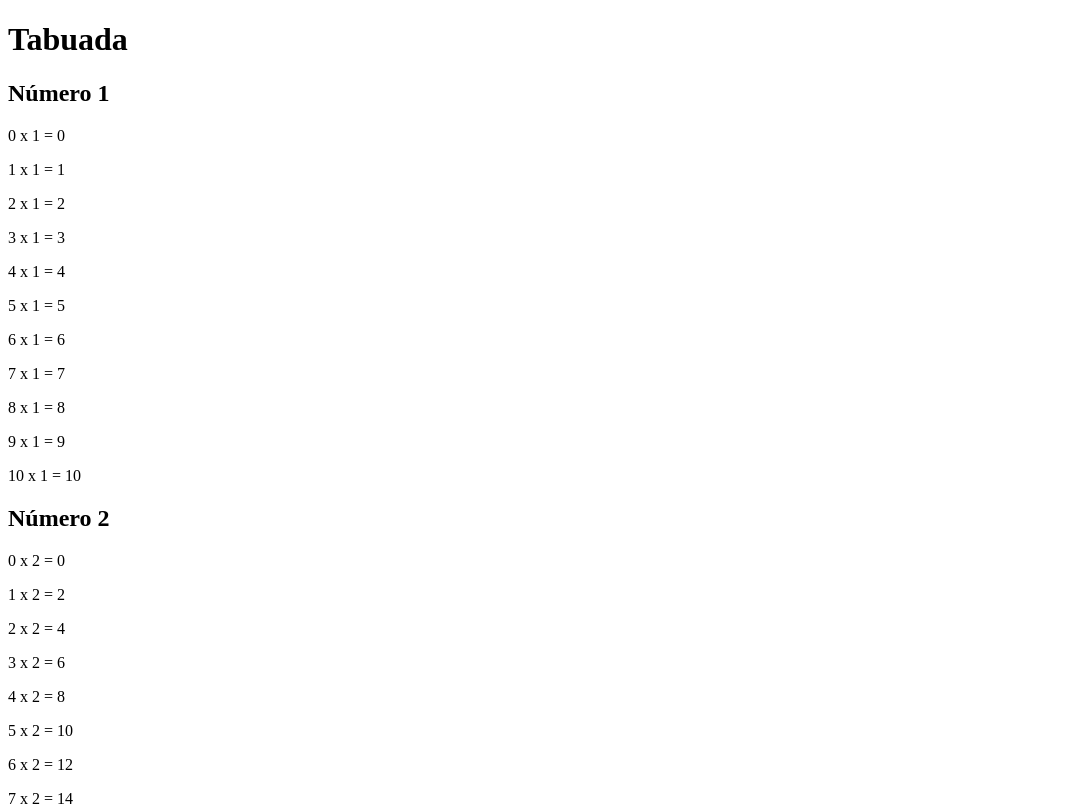
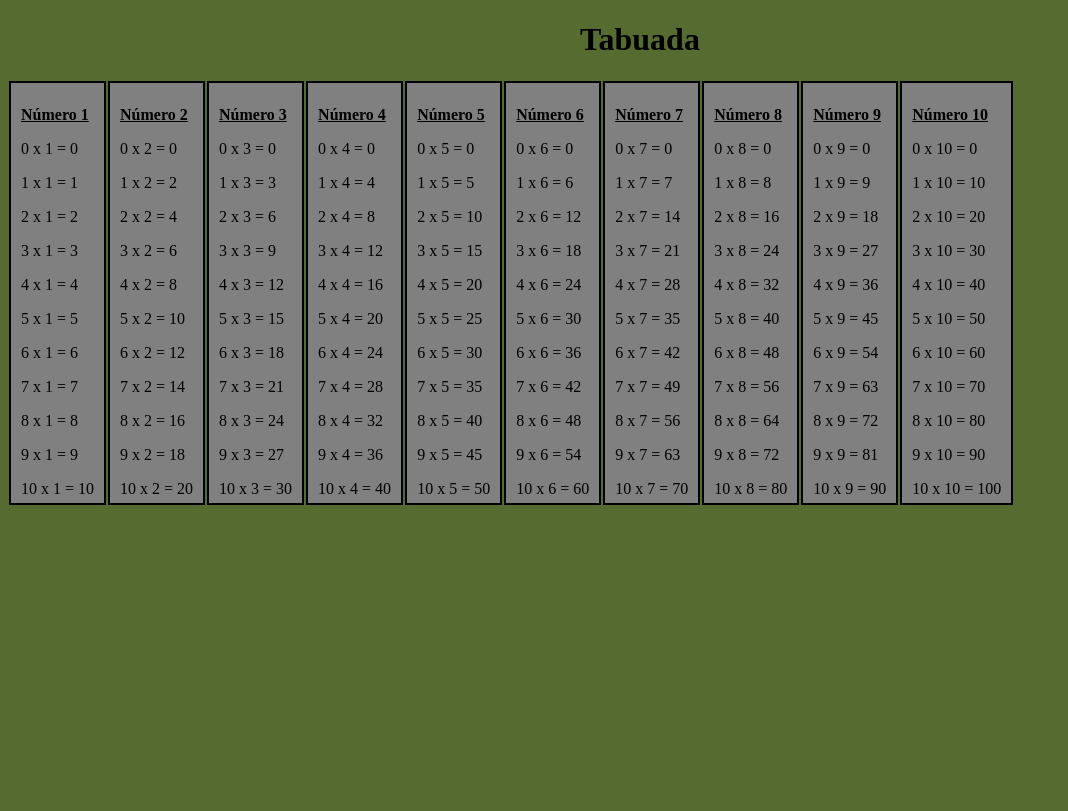
Before and after one commit to KlausMass/Aulas-FrontEnd, a plain HTML site: page js/index.html in a window 1280 px wide. Shown: the top 811 px of the page, without its empty margins (0-1068 px from the left). Drawn offline with Linux system fonts and the light colour scheme.

Commit message:
Commit aula

```diff
--- a/js/index.html
+++ b/js/index.html
@@ -12,18 +12,44 @@
     <meta name="keywords" content="html5, tecnologia">
 </head>
 
+<style>
+    body {
+        background-color: darkolivegreen;
+    }
+
+    h1 {
+        text-align: center;
+    }
+
+    div {
+        margin: 1px;
+        height: 400px;
+        background-color: gray;
+        float: left;
+        border: 2px solid black;
+        padding: 10px;
+    }
+
+    h2 {
+        text-decoration: underline;
+        font-size: medium;
+    }
+</style>
+
 <script>
     function tabuada(valor1, valor2) {
         return valor1 * valor2
     }
 
-    function exibirTabuada(){
+    function exibirTabuada() {
         for (let valor1 = 1; valor1 < 11; valor1++) {
+            document.write('<div>')
             document.write('<h2>Número ' + valor1 + '</h2>')
             for (let valor2 = 0; valor2 < 11; valor2++) {
                 let resultado = tabuada(valor2, valor1)
                 document.write('<p>' + valor2 + ' x ' + valor1 + ' = ' + resultado + ' </p>')
             }
+            document.write('</div>')
         }
         return ''
     }
```
